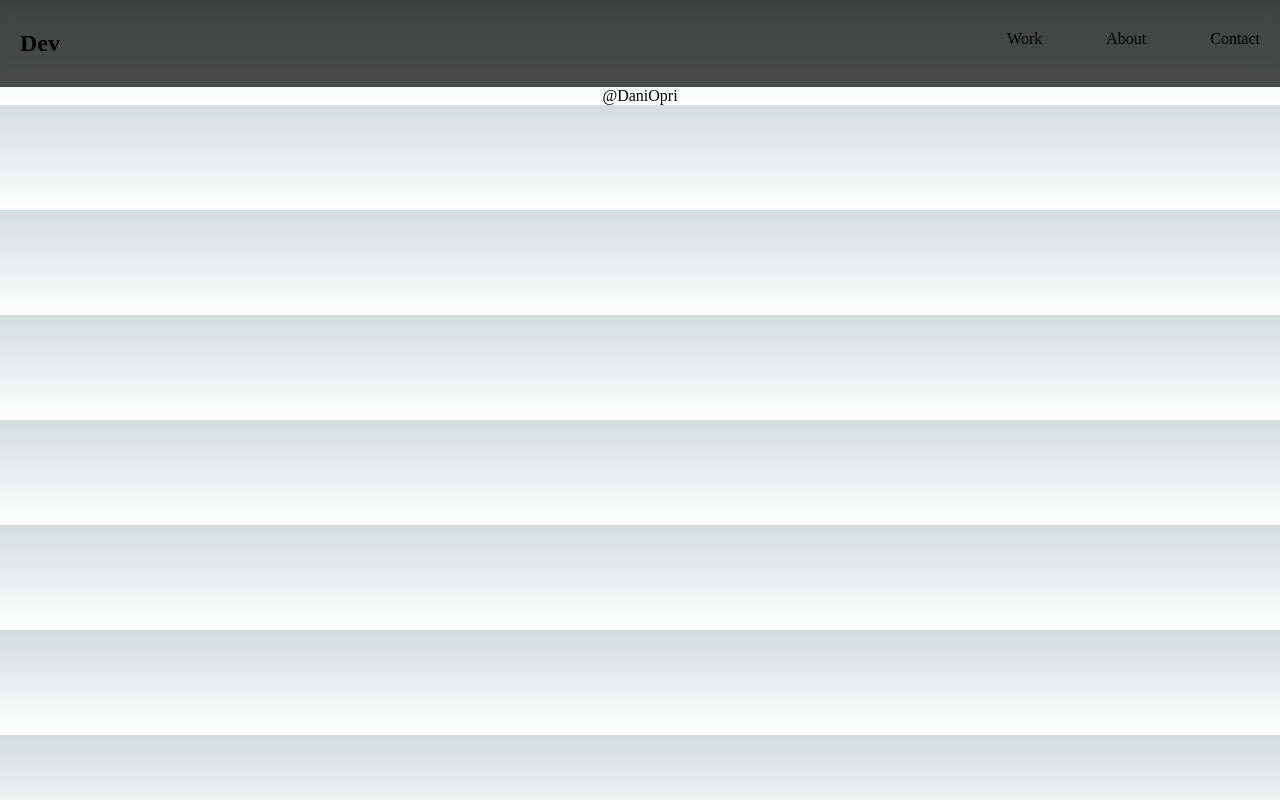
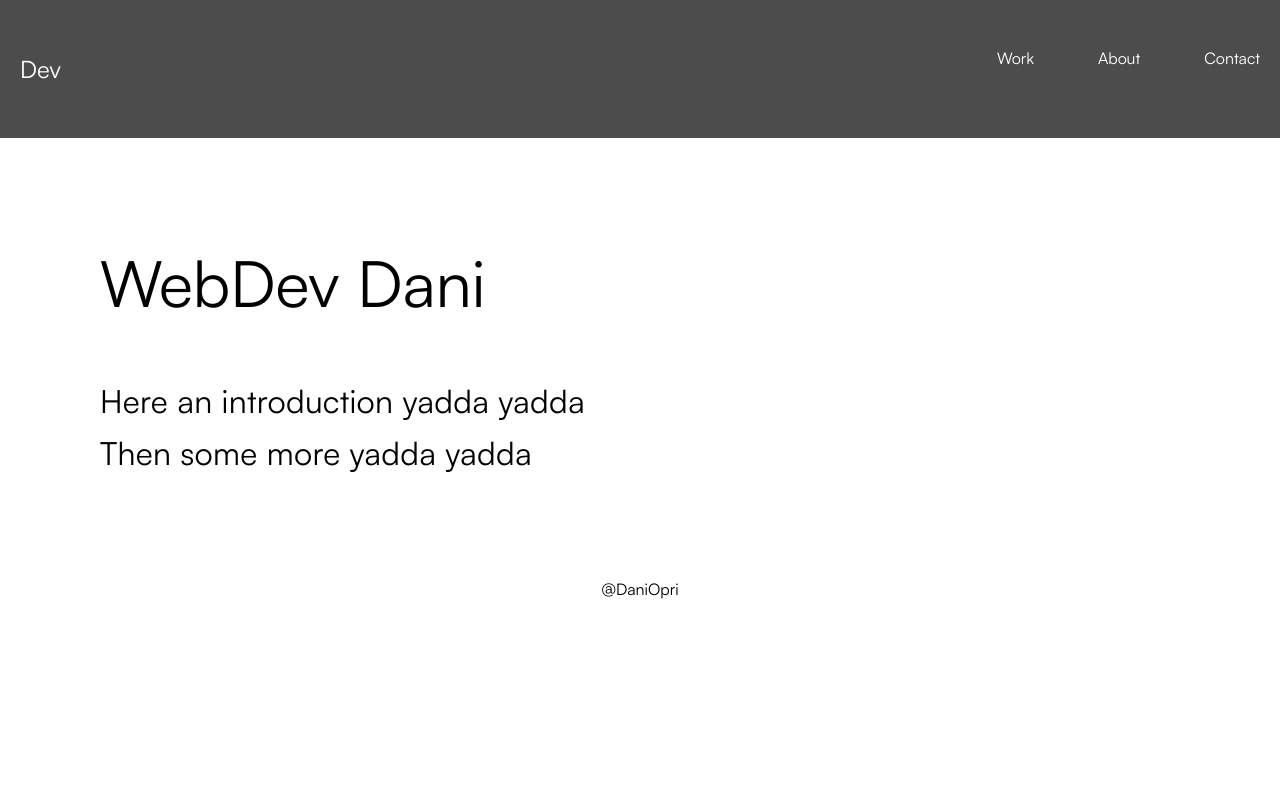
Before and after one commit to d-opri/d-opri.github.io, a Next.js app: page / in a window 1280 px wide. Built offline with nearby package versions, Linux system fonts and the light colour scheme.

Commit message:
add font & styles, add header

```diff
--- a/components/Hero.js
+++ b/components/Hero.js
@@ -1,5 +1,26 @@
-import React from "react";
+import styled from "styled-components";
 
-export const Hero = () => {
-  return <div>Content</div>;
+const StyledHeader = styled.header`
+  padding: 50px 100px;
+  font-size: 2rem;
+`;
+
+const StyledCaption = styled.p`
+  color: #000;
+  line-height: -1rem;
+  letter-spacing: 0.3px;
+`;
+
+const Hero = () => {
+  return (
+    <StyledHeader>
+      <h1>WebDev Dani</h1>
+      <StyledCaption>
+        Here an introduction yadda yadda
+        <br /> Then some more yadda yadda{" "}
+      </StyledCaption>
+    </StyledHeader>
+  );
 };
+
+export default Hero;
--- a/src/pages/index.js
+++ b/src/pages/index.js
@@ -1,8 +1,10 @@
-import { Inter } from "next/font/google";
+import Hero from "../../components/Hero";
 import Layout from "../../components/Layout";
 
-const inter = Inter({ subsets: ["latin"] });
-
 export default function Home() {
-  return <Layout />;
+  return (
+    <Layout>
+      <Hero />
+    </Layout>
+  );
 }
--- a/src/styles/globals.css
+++ b/src/styles/globals.css
@@ -1,107 +1,40 @@
-:root {
-  --max-width: 1100px;
-  --border-radius: 12px;
-  --font-mono: ui-monospace, Menlo, Monaco, 'Cascadia Mono', 'Segoe UI Mono',
-    'Roboto Mono', 'Oxygen Mono', 'Ubuntu Monospace', 'Source Code Pro',
-    'Fira Mono', 'Droid Sans Mono', 'Courier New', monospace;
-
-  --foreground-rgb: 0, 0, 0;
-  --background-start-rgb: 214, 219, 220;
-  --background-end-rgb: 255, 255, 255;
-
-  --primary-glow: conic-gradient(
-    from 180deg at 50% 50%,
-    #16abff33 0deg,
-    #0885ff33 55deg,
-    #54d6ff33 120deg,
-    #0071ff33 160deg,
-    transparent 360deg
-  );
-  --secondary-glow: radial-gradient(
-    rgba(255, 255, 255, 1),
-    rgba(255, 255, 255, 0)
-  );
-
-  --tile-start-rgb: 239, 245, 249;
-  --tile-end-rgb: 228, 232, 233;
-  --tile-border: conic-gradient(
-    #00000080,
-    #00000040,
-    #00000030,
-    #00000020,
-    #00000010,
-    #00000010,
-    #00000080
-  );
-
-  --callout-rgb: 238, 240, 241;
-  --callout-border-rgb: 172, 175, 176;
-  --card-rgb: 180, 185, 188;
-  --card-border-rgb: 131, 134, 135;
+@font-face {
+  font-family: "Satoshi";
+  src: url("../../asset/Satoshi/Satoshi-Variable.ttf");
+  src: url("../../asset/Satoshi/Satoshi-Variable.ttf");
+  font-weight: 400;
+  font-style: normal;
 }
 
-@media (prefers-color-scheme: dark) {
-  :root {
-    --foreground-rgb: 255, 255, 255;
-    --background-start-rgb: 0, 0, 0;
-    --background-end-rgb: 0, 0, 0;
+:root {
+  font-family: Satoshi, sans-serif;
+  font-size: 1rem;
+  font-weight: 400;
+}
 
-    --primary-glow: radial-gradient(rgba(1, 65, 255, 0.4), rgba(1, 65, 255, 0));
-    --secondary-glow: linear-gradient(
-      to bottom right,
-      rgba(1, 65, 255, 0),
-      rgba(1, 65, 255, 0),
-      rgba(1, 65, 255, 0.3)
-    );
+html,
+body {
+  padding: 0;
+  margin: 0;
 
-    --tile-start-rgb: 2, 13, 46;
-    --tile-end-rgb: 2, 5, 19;
-    --tile-border: conic-gradient(
-      #ffffff80,
-      #ffffff40,
-      #ffffff30,
-      #ffffff20,
-      #ffffff10,
-      #ffffff10,
-      #ffffff80
-    );
-
-    --callout-rgb: 20, 20, 20;
-    --callout-border-rgb: 108, 108, 108;
-    --card-rgb: 100, 100, 100;
-    --card-border-rgb: 200, 200, 200;
-  }
+  line-height: 1.6;
 }
 
 * {
   box-sizing: border-box;
-  padding: 0;
-  margin: 0;
-}
-
-html,
-body {
-  max-width: 100vw;
-  overflow-x: hidden;
-}
-
-body {
-  color: rgb(var(--foreground-rgb));
-  background: linear-gradient(
-      to bottom,
-      transparent,
-      rgb(var(--background-end-rgb))
-    )
-    rgb(var(--background-start-rgb));
 }
 
 a {
-  color: inherit;
+  color: #fff;
+
   text-decoration: none;
 }
 
-@media (prefers-color-scheme: dark) {
-  html {
-    color-scheme: dark;
-  }
+a:hover {
+  text-decoration: line-through;
 }
+
+img {
+  max-width: 100%;
+  display: block;
+}
```
Also changed, not shown: asset/Satoshi/Satoshi-Variable.ttf (added), asset/Satoshi/Satoshi-VariableItalic.ttf (added).
